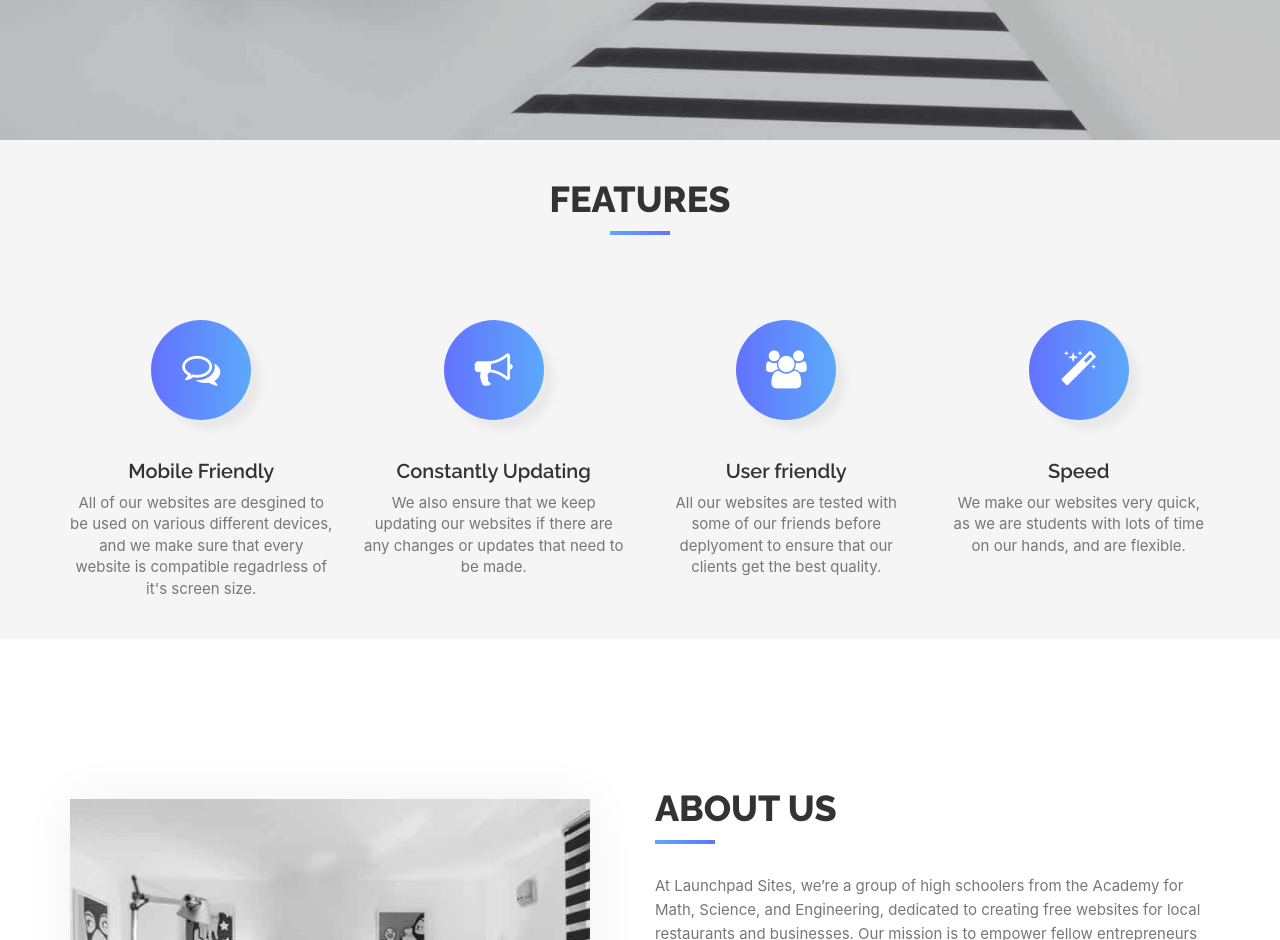
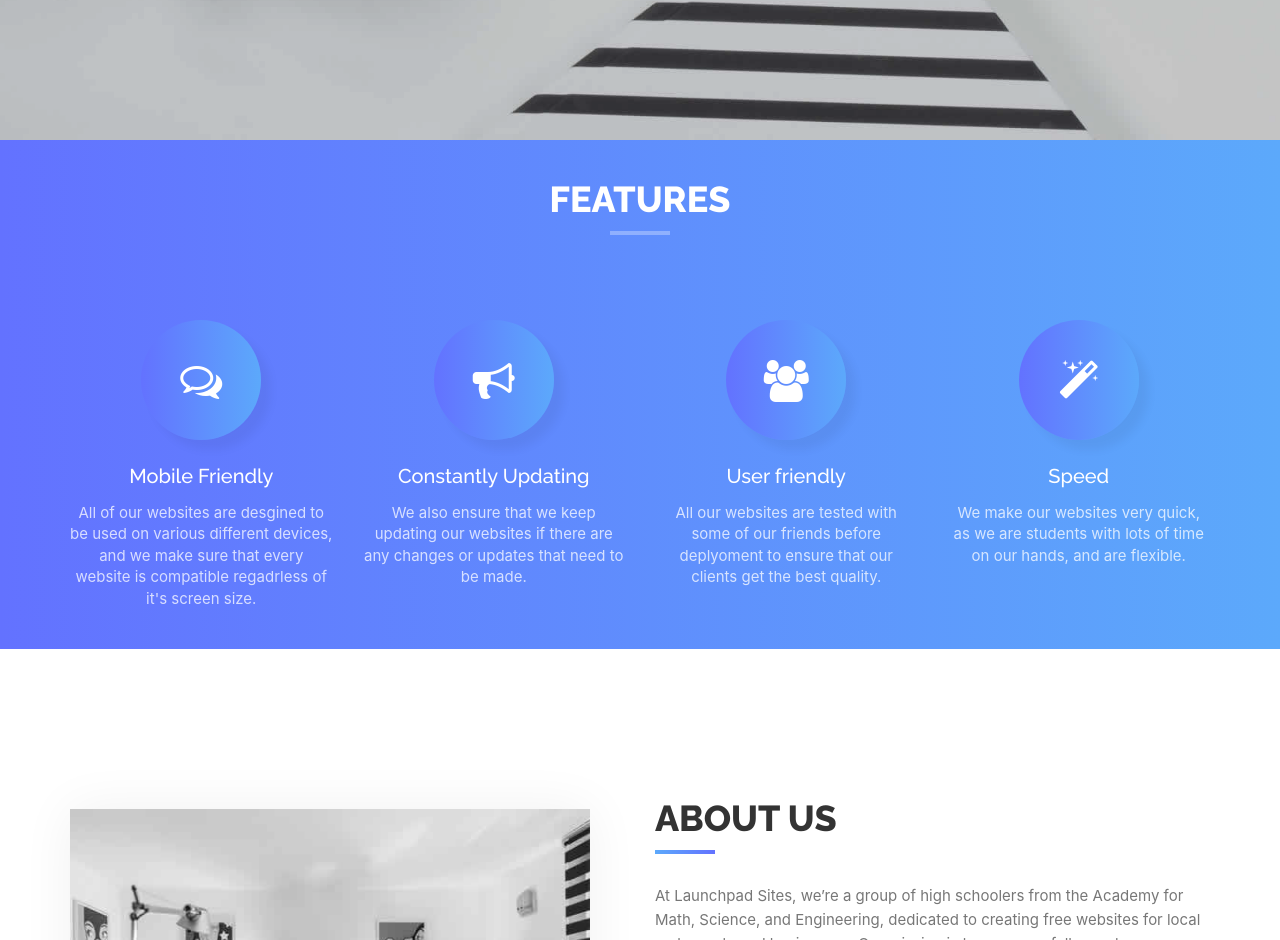
Before and after one commit to neilLawyer/SOMEONEHELPME, a React (Create React App) app: page / in a window 1280 px wide. Shown: the part 828-1768 px from the top of the page. Built offline with nearby package versions, Linux system fonts and the light colour scheme; what smooth-scroll would draw is missing.

Commit message:
Features

```diff
--- a/public/css/style.css
+++ b/public/css/style.css
@@ -246,19 +246,46 @@ header .intro-text {
 }
 /* Features Section */
 #features {
-  background: #f6f6f6;
+  padding: 100px 0;
+  background: linear-gradient(to right, #6372ff 0%, #5ca9fb 100%);
+  color: #fff;
+}
+#features .service-desc {
+  margin: 10px 10px 20px;
+}
+#features h2 {
+  color: #fff;
+}
+#features .section-title h2::after {
+  position: absolute;
+  content: "";
+  background: rgba(255, 255, 255, 0.3);
+  height: 4px;
+  width: 60px;
+  bottom: 0;
+  margin-left: -30px;
+  left: 50%;
 }
 #features i.fa {
-  font-size: 38px;
-  margin-bottom: 20px;
-  transition: all 0.5s;
+  font-size: 42px;
+  width: 120px;
+  height: 120px;
+  padding: 40px 0;
+  background: linear-gradient(to right, #6372ff 0%, #5ca9fb 100%);
+  border-radius: 50%;
   color: #fff;
-  width: 100px;
-  height: 100px;
-  padding: 30px 0;
-  border-radius: 50%;
-  background: linear-gradient(to right, #6372ff 0%, #5ca9fb 100%);
   box-shadow: 10px 10px 10px rgba(0, 0, 0, 0.05);
+}
+#features h3 {
+  font-weight: 500;
+  padding: 5px 0;
+  color: #fff;
+}
+#features p {
+  color: rgba(255, 255, 255, 0.75);
+}
+#features .service-desc {
+  margin-bottom: 40px;
 }
 /* About Section */
 #about {
```
